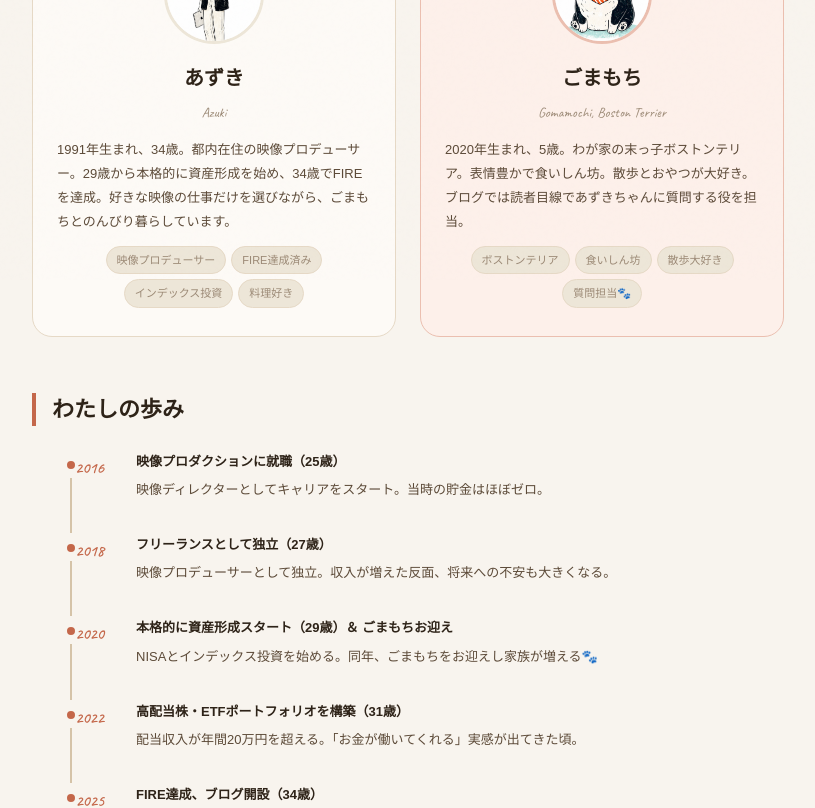
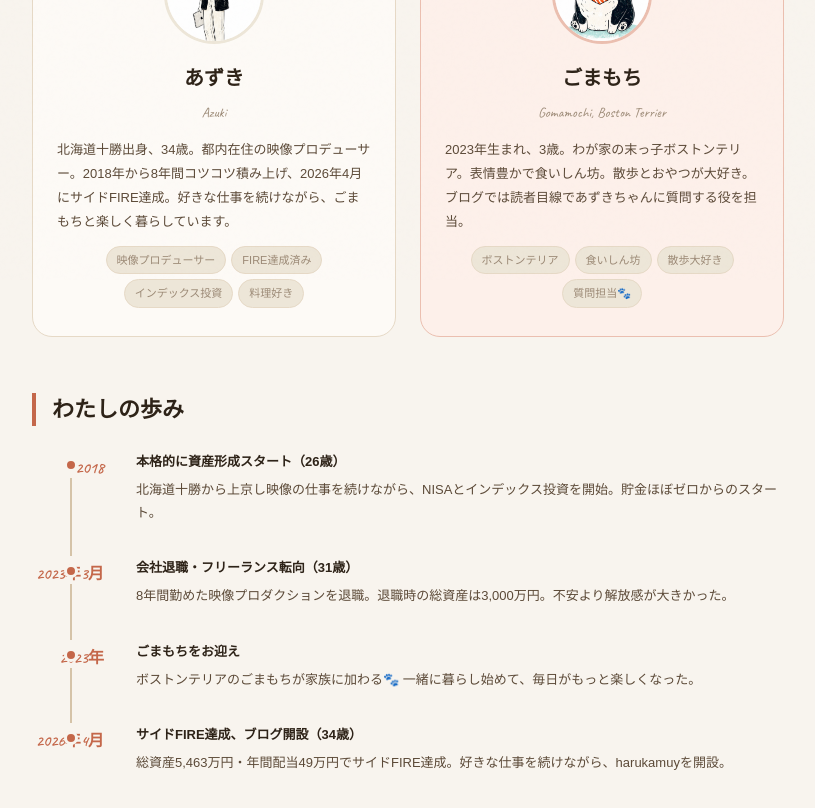
Before and after one commit to harukamuy/harukamuy, a Next.js app: page /about in a window 1280 px wide. Shown: the part 520-1328 px from the top of the page, without its empty margins (232-1047 px from the left). Built offline with nearby package versions, Linux system fonts and the light colour scheme; a web font is replaced by a local one.

Commit message:
キャラクター設定・年表・ごまもち年齢を正式版に統一
Co-Authored-By: Claude Sonnet 4.6 <noreply@anthropic.com>

```diff
--- a/app/about/page.tsx
+++ b/app/about/page.tsx
@@ -6,18 +6,17 @@ export const metadata: Metadata = {
 };
 
 const timeline = [
-  { year: "2016", label: "映像プロダクションに就職（25歳）", desc: "映像ディレクターとしてキャリアをスタート。当時の貯金はほぼゼロ。" },
-  { year: "2018", label: "フリーランスとして独立（27歳）", desc: "映像プロデューサーとして独立。収入が増えた反面、将来への不安も大きくなる。" },
-  { year: "2020", label: "本格的に資産形成スタート（29歳）＆ ごまもちお迎え", desc: "NISAとインデックス投資を始める。同年、ごまもちをお迎えし家族が増える🐾" },
-  { year: "2022", label: "高配当株・ETFポートフォリオを構築（31歳）", desc: "配当収入が年間20万円を超える。「お金が働いてくれる」実感が出てきた頃。" },
-  { year: "2025", label: "FIRE達成、ブログ開設（34歳）", desc: "総資産5,463万円・年間配当49万円でFIRE達成。同時にharukamuyを開設。" },
+  { year: "2018", label: "本格的に資産形成スタート（26歳）", desc: "北海道十勝から上京し映像の仕事を続けながら、NISAとインデックス投資を開始。貯金ほぼゼロからのスタート。" },
+  { year: "2023年3月", label: "会社退職・フリーランス転向（31歳）", desc: "8年間勤めた映像プロダクションを退職。退職時の総資産は3,000万円。不安より解放感が大きかった。" },
+  { year: "2023年", label: "ごまもちをお迎え", desc: "ボストンテリアのごまもちが家族に加わる🐾 一緒に暮らし始めて、毎日がもっと楽しくなった。" },
+  { year: "2026年4月", label: "サイドFIRE達成、ブログ開設（34歳）", desc: "総資産5,463万円・年間配当49万円でサイドFIRE達成。好きな仕事を続けながら、harukamuyを開設。" },
 ];
 
 const purposeItems = [
   "フリーランスでも地道にFIREできる、という実証記録",
   "難しく考えなくていい、シンプルなインデックス投資の話",
   "ごまもちと一緒に、お金と向き合う楽しさ",
-  "FIRE後も「好きな仕事だけ」を選ぶ生き方のヒント",
+  "サイドFIRE後も「好きな仕事だけ」を選ぶ生き方のヒント",
 ];
 
 export default function AboutPage() {
@@ -58,7 +57,7 @@ export default function AboutPage() {
             <div style={{ fontSize: 20, fontWeight: 700, marginBottom: 3 }}>あずき</div>
             <div style={{ fontFamily: "var(--font-hand)", fontSize: 14, color: "var(--brown-3)", marginBottom: 12 }}>Azuki</div>
             <p style={{ fontSize: 13, color: "var(--brown-2)", lineHeight: 1.85, textAlign: "left" }}>
-              1991年生まれ、34歳。都内在住の映像プロデューサー。29歳から本格的に資産形成を始め、34歳でFIREを達成。好きな映像の仕事だけを選びながら、ごまもちとのんびり暮らしています。
+              北海道十勝出身、34歳。都内在住の映像プロデューサー。2018年から8年間コツコツ積み上げ、2026年4月にサイドFIRE達成。好きな仕事を続けながら、ごまもちと楽しく暮らしています。
             </p>
             <div style={{ display: "flex", flexWrap: "wrap", gap: 5, marginTop: 12, justifyContent: "center" }}>
               {["映像プロデューサー", "FIRE達成済み", "インデックス投資", "料理好き"].map((tag) => (
@@ -75,7 +74,7 @@ export default function AboutPage() {
             <div style={{ fontSize: 20, fontWeight: 700, marginBottom: 3 }}>ごまもち</div>
             <div style={{ fontFamily: "var(--font-hand)", fontSize: 14, color: "var(--brown-3)", marginBottom: 12 }}>Gomamochi, Boston Terrier</div>
             <p style={{ fontSize: 13, color: "var(--brown-2)", lineHeight: 1.85, textAlign: "left" }}>
-              2020年生まれ、5歳。わが家の末っ子ボストンテリア。表情豊かで食いしん坊。散歩とおやつが大好き。ブログでは読者目線であずきちゃんに質問する役を担当。
+              2023年生まれ、3歳。わが家の末っ子ボストンテリア。表情豊かで食いしん坊。散歩とおやつが大好き。ブログでは読者目線であずきちゃんに質問する役を担当。
             </p>
             <div style={{ display: "flex", flexWrap: "wrap", gap: 5, marginTop: 12, justifyContent: "center" }}>
               {["ボストンテリア", "食いしん坊", "散歩大好き", "質問担当🐾"].map((tag) => (
--- a/app/gomamochi/page.tsx
+++ b/app/gomamochi/page.tsx
@@ -4,7 +4,7 @@ import Link from "next/link";
 
 export const metadata: Metadata = {
   title: "ごまもち",
-  description: "ボストンテリアのごまもち（5歳）の日常とブログへの参加記録。食いしん坊で甘えん坊な毎日をお届けします。",
+  description: "ボストンテリアのごまもち（3歳）の日常とブログへの参加記録。食いしん坊で甘えん坊な毎日をお届けします。",
 };
 
 const routines = [
@@ -50,7 +50,7 @@ export default function GomamochiPage() {
           🐾 ごまもち
         </h1>
         <p style={{ fontSize: 14, color: "var(--brown-2)", lineHeight: 1.8, maxWidth: 460, margin: "0 auto 28px", position: "relative" }}>
-          ボストンテリアのごまもち（5歳）の日常とブログへの参加記録。食いしん坊で甘えん坊な毎日をお届けします。
+          ボストンテリアのごまもち（3歳）の日常とブログへの参加記録。食いしん坊で甘えん坊な毎日をお届けします。
         </p>
       </div>
 
@@ -79,7 +79,7 @@ export default function GomamochiPage() {
             <div style={{ fontFamily: "var(--font-hand)", fontSize: 14, color: "var(--brown-3)", marginBottom: 16 }}>Gomamochi / Boston Terrier ♂</div>
             <div style={{ display: "grid", gridTemplateColumns: "auto 1fr", gap: "4px 16px", fontSize: 13, marginBottom: 14 }}>
               <span style={{ color: "var(--brown-3)", fontSize: 12, letterSpacing: "0.06em" }}>生年月日</span>
-              <span style={{ color: "var(--brown-2)" }}>2020年5月（5歳）</span>
+              <span style={{ color: "var(--brown-2)" }}>2023年5月（3歳）</span>
               <span style={{ color: "var(--brown-3)", fontSize: 12, letterSpacing: "0.06em" }}>体重</span>
               <span style={{ color: "var(--brown-2)" }}>8.2kg</span>
               <span style={{ color: "var(--brown-3)", fontSize: 12, letterSpacing: "0.06em" }}>好きなもの</span>
--- a/app/layout.tsx
+++ b/app/layout.tsx
@@ -9,7 +9,7 @@ export const metadata: Metadata = {
     template: "%s | harukamuy",
   },
   description:
-    "ボストンテリアのごまもちとの日々、そして澪のサイドFIREへの道のりを綴るブログ。",
+    "ボストンテリアのごまもちとの日々、そしてあずきのサイドFIRE生活を綴るブログ。",
   openGraph: {
     siteName: "harukamuy",
     locale: "ja_JP",
--- a/app/page.tsx
+++ b/app/page.tsx
@@ -191,7 +191,7 @@ export default function Home() {
             <div style={{ fontFamily: "var(--font-serif)", fontSize: 18, fontWeight: 600, marginBottom: 2 }}>あずき</div>
             <div style={{ fontFamily: "var(--font-hand)", fontSize: 13, color: "var(--brown-3)", marginBottom: 10 }}>Azuki, 34</div>
             <div style={{ fontSize: 13, color: "var(--brown-2)", lineHeight: 1.85 }}>
-              映像プロデューサー兼フリーランス。愛犬ごまもちと一緒に、都内の小さなアパートから資産形成を続けています。FIRE達成後も「好きな仕事だけ」を選ぶ生活を記録中。
+              北海道十勝出身の映像プロデューサー。2018年から8年かけて資産を積み上げ、2026年4月にサイドFIRE達成。愛犬ごまもちと都内でのんびり暮らしながら、好きな仕事を続けています。
             </div>
             <div style={{ display: "flex", gap: 6, flexWrap: "wrap", marginTop: 10 }}>
               {["映像プロデューサー", "サイドFIRE", "インデックス投資", "🐶 ボストンテリア"].map((tag) => (
--- a/content/posts/first-post-2026-04.md
+++ b/content/posts/first-post-2026-04.md
@@ -2,7 +2,7 @@
 title: "はじめまして。フリーランスで働きながら、ごまもちと一緒にFIREを目指しています。"
 date: "2026-04-21"
 category: "sidefire"
-excerpt: "2023年3月に会社を辞めてフリーランスへ。資産は現在5,463万円。目標の5,000万円は超えたけど、ごまもちと一緒にもう少し積み上げていきます。"
+excerpt: "2023年3月に退職しフリーランスへ転向。8年間のコツコツ積立で2026年4月にサイドFIRE達成。総資産5,463万円・年間配当49万円の現在地を公開します。"
 ---
 
 <div class="asset-summary">
@@ -41,7 +41,7 @@ excerpt: "2023年3月に会社を辞めてフリーランスへ。資産は現
   <div class="bubble-wrap">
     <div class="speaker-label">あずき</div>
     <div class="bubble">
-      こわかったよ。でも貯金が3,500万円あったし、ごまもちのごはん代だけは絶対守れるって思ったから。
+      こわかったよ。でも退職時の総資産が3,000万円あったし、ごまもちのごはん代だけは絶対守れるって思ったから。
     </div>
   </div>
 </div>
```
